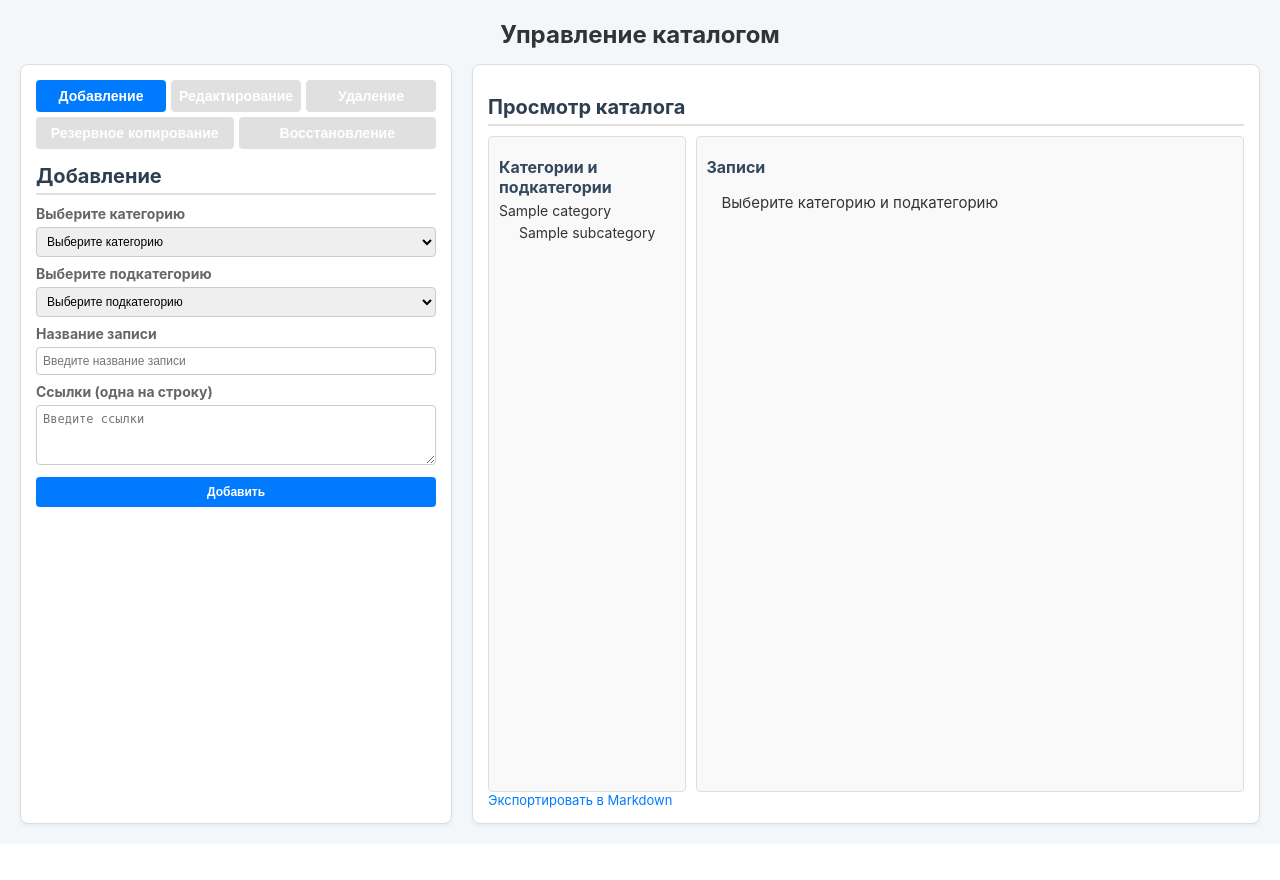
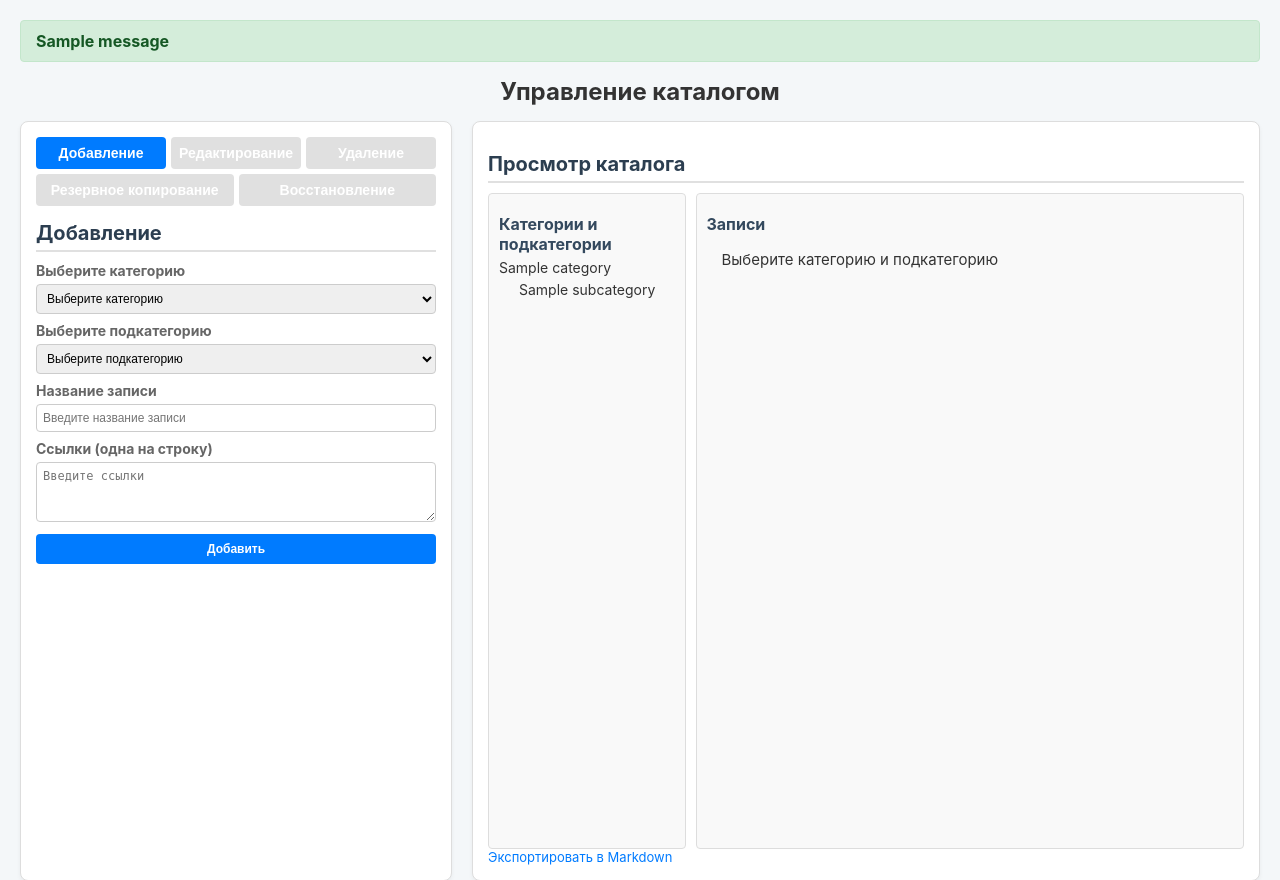
Before and after one commit to repetitorbel-ux/catalog-AI-requests, a Flask app: page / in a window 1280 px wide. Shown: the top 880 px of the page. Before the commit the page ends 828 px from the top, so only its background shows below. Run offline with Flask 3, Linux system fonts and the light colour scheme; tables that the repository leaves empty hold one stand-in row (values such as "Sample post"); one stand-in notice (Sample message) is shown.

Commit message:
feat: Реализация flash-сообщений для обратной связи
- Добавлена система flash-сообщений для информирования пользователя о результатах выполненных действий (успех, ошибка).
- В конфигурацию добавлен SECRET_KEY, необходимый для работы сессий.
- Обновлен HTML-шаблон для отображения сообщений.
- Добавлены CSS-стили для успешных и ошибочных уведомлений.
- Flash-уведомления интегрированы в большинство ключевых операций: добавление, удаление, редактирование, бэкап и восстановление.

```diff
--- a/config.py
+++ b/config.py
@@ -1,6 +1,9 @@
 import os
 
 BASE_DIR = os.path.dirname(os.path.abspath(__file__))
+
+# Ключ для подписи сессий (необходим для flash-сообщений)
+SECRET_KEY = 'dev-secret-key-for-flask-flashing' # Для реального приложения стоит сгенерировать случайную строку
 
 # --- Основная конфигурация базы данных ---
 
--- a/routes.py
+++ b/routes.py
@@ -1,4 +1,4 @@
-from flask import Blueprint, render_template, request, redirect, url_for, jsonify, send_file
+from flask import Blueprint, render_template, request, redirect, url_for, jsonify, send_file, flash
 import os
 from sqlalchemy import text
 from models import Category, Subcategory, Entry, Url
@@ -38,10 +38,8 @@ def add():
     urls_str = data.get('urls', '')
     urls = [url.strip() for url in urls_str.split('\n') if url.strip()] if urls_str else []
 
-    logger.debug(f"Добавление записи: category={category_name}, subcategory={subcategory_name}, title={entry_title}, urls={urls}")
-
-    if not category_name:
-        logger.warning("Не указано имя категории")
+    if not category_name or not subcategory_name or not entry_title or not urls:
+        flash('Все поля, кроме выбора существующих, должны быть заполнены для добавления записи.', 'error')
         return redirect(url_for('catalog.index'))
 
     category = Category.query.filter_by(name=category_name).first()
@@ -51,10 +49,6 @@ def add():
         db.session.commit()
         logger.info(f"Создана новая категория: {category_name}")
 
-    if not subcategory_name:
-        logger.warning("Не указано имя подкатегории")
-        return redirect(url_for('catalog.index'))
-
     subcategory = Subcategory.query.filter_by(name=subcategory_name, category_id=category.id).first()
     if not subcategory:
         subcategory = Subcategory(name=subcategory_name, category_id=category.id)
@@ -62,22 +56,19 @@ def add():
         db.session.commit()
         logger.info(f"Создана новая подкатегория: {subcategory_name}")
 
-    if entry_title and urls:
-        entry = Entry.query.filter_by(title=entry_title, subcategory_id=subcategory.id).first()
-        if not entry:
-            entry = Entry(title=entry_title, subcategory_id=subcategory.id)
-            db.session.add(entry)
-            db.session.commit()
-            logger.info(f"Создана новая запись: {entry_title}")
+    entry = Entry.query.filter_by(title=entry_title, subcategory_id=subcategory.id).first()
+    if not entry:
+        entry = Entry(title=entry_title, subcategory_id=subcategory.id)
+        db.session.add(entry)
+        db.session.commit()
+        logger.info(f"Создана новая запись: {entry_title}")
 
-        Url.query.filter_by(entry_id=entry.id).delete()
-        for url_str in urls:
-            if url_str:
-                db.session.add(Url(url=url_str, entry_id=entry.id))
-        db.session.commit()
-        logger.info(f"Добавлена запись: '{entry_title}' в категорию '{category_name}/{subcategory_name}'")
-    else:
-        logger.warning('Попытка добавления записи без заголовка или ссылок')
+    Url.query.filter_by(entry_id=entry.id).delete()
+    for url_str in urls:
+        if url_str:
+            db.session.add(Url(url=url_str, entry_id=entry.id))
+    db.session.commit()
+    flash(f"Запись '{entry_title}' успешно добавлена в '{category_name}/{subcategory_name}'", 'success')
 
     return redirect(url_for('catalog.index'))
 
@@ -95,8 +86,10 @@ def edit():
             if url_str:
                 db.session.add(Url(url=url_str, entry_id=entry_id))
         db.session.commit()
+        flash(f"Запись '{entry.title}' успешно обновлена.", 'success')
         logger.info(f"Отредактирована запись: '{entry.title}' (ID: {entry_id})")
     else:
+        flash("Ошибка: Запись для редактирования не найдена.", 'error')
         logger.warning(f"Запись с ID {entry_id} не найдена")
 
     return redirect(url_for('catalog.index'))
@@ -106,11 +99,13 @@ def delete_entry():
     entry_id = request.form.get('entry_id')
     entry = Entry.query.get(entry_id)
     if entry:
-        logger.info(f"Deleting entry: {entry.title} (ID: {entry_id})")
+        entry_name = entry.title
         db.session.delete(entry)
         db.session.commit()
-        logger.info(f"Entry {entry.title} deleted successfully")
+        flash(f"Запись '{entry_name}' успешно удалена.", 'success')
+        logger.info(f"Entry {entry_name} deleted successfully")
     else:
+        flash("Ошибка: Запись для удаления не найдена.", 'error')
         logger.warning(f"Entry with ID {entry_id} not found")
 
     return redirect(url_for('catalog.index'))
@@ -120,11 +115,13 @@ def delete_category():
     category_id = request.form.get('category_id')
     category = Category.query.get(category_id)
     if category:
-        logger.info(f"Deleting category: {category.name} (ID: {category_id})")
+        category_name = category.name
         db.session.delete(category)
         db.session.commit()
-        logger.info(f"Category {category.name} deleted successfully")
+        flash(f"Категория '{category_name}' и все ее содержимое удалены.", 'success')
+        logger.info(f"Category {category_name} deleted successfully")
     else:
+        flash("Ошибка: Категория для удаления не найдена.", 'error')
         logger.warning(f"Category with ID {category_id} not found")
 
     return redirect(url_for('catalog.index'))
@@ -134,11 +131,13 @@ def delete_subcategory():
     subcategory_id = request.form.get('subcategory_id')
     subcategory = Subcategory.query.get(subcategory_id)
     if subcategory:
-        logger.info(f"Deleting subcategory: {subcategory.name} (ID: {subcategory_id})")
+        subcategory_name = subcategory.name
         db.session.delete(subcategory)
         db.session.commit()
-        logger.info(f"Subcategory {subcategory.name} deleted successfully")
+        flash(f"Подкатегория '{subcategory_name}' и все ее содержимое удалены.", 'success')
+        logger.info(f"Subcategory {subcategory_name} deleted successfully")
     else:
+        flash("Ошибка: Подкатегория для удаления не найдена.", 'error')
         logger.warning(f"Subcategory with ID {subcategory_id} not found")
 
     return redirect(url_for('catalog.index'))
@@ -147,8 +146,10 @@ def delete_subcategory():
 def backup():
     try:
         create_backup()
+        flash("Резервная копия успешно создана!", 'success')
         logger.info("Backup created successfully by user.")
     except Exception as e:
+        flash(f"Ошибка при создании резервной копии: {e}", 'error')
         logger.error(f"Failed to create backup by user: {e}")
     return redirect(url_for('catalog.index'))
 
@@ -156,9 +157,15 @@ def backup():
 def restore(filename):
     backup_file_path = os.path.join(BACKUP_DIR, filename)
     if os.path.exists(backup_file_path):
-        restore_backup(backup_file_path)
-        logger.info(f"База данных восстановлена из файла: {filename}")
+        try:
+            restore_backup(backup_file_path)
+            flash(f"База данных успешно восстановлена из файла {filename}.", 'success')
+            logger.info(f"База данных восстановлена из файла: {filename}")
+        except Exception as e:
+            flash(f"Ошибка при восстановлении: {e}", 'error')
+            logger.error(f"Failed to restore backup: {e}")
     else:
+        flash(f"Файл бэкапа не найден: {filename}", 'error')
         logger.error(f"Файл бэкапа не найден: {filename}")
     return redirect(url_for('catalog.index'))
 
@@ -241,6 +248,7 @@ def edit_entry():
             if url_str:
                 db.session.add(Url(url=url_str, entry_id=entry_id))
         db.session.commit()
+        flash(f"Запись '{entry.title}' успешно обновлена.", 'success')
         logger.info(f"Запись {entry.title} (ID: {entry_id}) отредактирована")
         return jsonify({'status': 'success'})
     logger.warning(f"Запись с ID {entry_id} не найдена")
@@ -258,5 +266,6 @@ def export():
                     for url in entry.urls:
                         f.write(f"- {url.url}\n")
                     f.write("\n")
+    flash("Каталог успешно экспортирован в Markdown.", 'info')
     logger.info("Каталог экспортирован в Markdown")
     return send_file(MARKDOWN_FILE, as_attachment=True)
--- a/static/style.css
+++ b/static/style.css
@@ -5,6 +5,38 @@ body {
     padding: 20px;
     background-color: #f4f7f9;
     color: #333;
+}
+
+/* Стили для flash-сообщений */
+.flashes {
+    list-style: none;
+    padding: 0;
+    margin: 0 0 15px 0;
+}
+
+.flash {
+    padding: 10px 15px;
+    margin-bottom: 10px;
+    border-radius: 4px;
+    font-weight: bold;
+}
+
+.flash.success {
+    background-color: #d4edda;
+    color: #155724;
+    border: 1px solid #c3e6cb;
+}
+
+.flash.error {
+    background-color: #f8d7da;
+    color: #721c24;
+    border: 1px solid #f5c6cb;
+}
+
+.flash.info {
+    background-color: #d1ecf1;
+    color: #0c5460;
+    border: 1px solid #bee5eb;
 }
 
 h1 {
--- a/templates/interface.html
+++ b/templates/interface.html
@@ -304,6 +304,15 @@
     </script>
 </head>
 <body>
+    {% with messages = get_flashed_messages(with_categories=true) %}
+      {% if messages %}
+        <div class="flashes">
+        {% for category, message in messages %}
+          <div class="flash {{ category }}">{{ message }}</div>
+        {% endfor %}
+        </div>
+      {% endif %}
+    {% endwith %}
     <h1>Управление каталогом</h1>
     <div class="container">
         <div class="left-panel">
```
